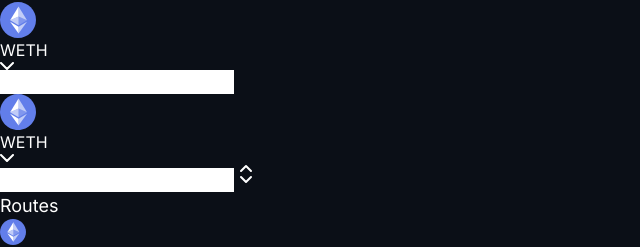
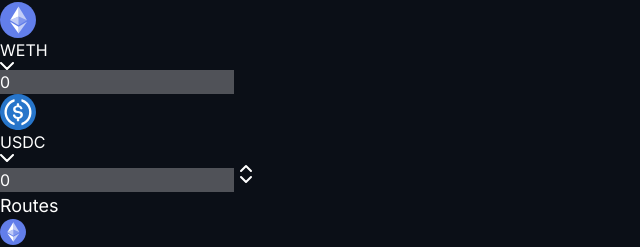
Before and after one commit to damnnou/algebra-swap, a React (Vite) app: page / in a window 1280 px wide. Shown: the part 384-631 px from the top of the page, without its empty margins (0-640 px from the left). Built offline with nearby package versions, Linux system fonts and the light colour scheme.

Commit message:
feat: add input / output states

```diff
--- a/src/components/common/Form/Form.tsx
+++ b/src/components/common/Form/Form.tsx
@@ -1,35 +1,55 @@
 import React, { useState } from 'react';
 import { InputField, OutputField } from '.';
 import { SwitchButton } from '../SwitchButton';
-import { tokens } from 'src/constants/tokens';
+import { Token, tokens } from 'src/constants/tokens';
 import { TokenSelectMenu } from '../TokenSelectMenu';
+import { MenuState } from 'src/types/token-menu';
 
 export const Form = () => {
-    const [activeToken, setActiveToken] = useState(tokens.WETH);
+    const [inputToken, setInputToken] = useState<Token>(tokens.WETH);
+    const [outputToken, setOutputToken] = useState<Token>(tokens.USDC);
 
-    const [isMenuOpen, setIsMenuOpen] = useState(false);
+    const [menuState, setMenuState] = useState<MenuState>(MenuState.CLOSED);
 
-    const handleOpenMenu = () => {
-        setIsMenuOpen(!isMenuOpen);
+    const handleChangeMenu = (state: MenuState) => {
+        setMenuState(state);
     };
 
-    // const handleChangeToken = ({ target }) => {
-    //     console.log('selected - ', target.value);
-    // };
+    const handleChangeToken = (token: string) => {
+        console.log('selected - ', token);
+        if (menuState === MenuState.OUTPUT) {
+            setOutputToken(tokens[token]);
+        }
+        if (menuState === MenuState.INPUT) {
+            setInputToken(tokens[token]);
+        }
+        setMenuState(MenuState.CLOSED);
+    };
 
     return (
         <form className="relative shadow-2xl shadow-[#db4bff85] flex flex-col w-full h-fit gap-3 border-2 border-[#34364C] p-4 rounded-[35px] bg-[#1A1D2B]">
-            {!isMenuOpen && (
+            {menuState === MenuState.CLOSED && (
                 <>
-                    <InputField onClick={handleOpenMenu} />
-                    <OutputField />
+                    <InputField
+                        onClick={() => handleChangeMenu(MenuState.INPUT)}
+                        inputToken={inputToken}
+                    />
+                    <OutputField
+                        onClick={() => handleChangeMenu(MenuState.OUTPUT)}
+                        outputToken={outputToken}
+                    />
                     <SwitchButton
                         onClick={() => {}}
                         className="absolute left-1/2 translate-x-[-50%] top-1/2 translate-y-[-50%]"
                     />
                 </>
             )}
-            {isMenuOpen && <TokenSelectMenu onClick={handleOpenMenu} />}
+            {menuState !== MenuState.CLOSED && (
+                <TokenSelectMenu
+                    onSelect={handleChangeToken}
+                    onClick={handleChangeMenu}
+                />
+            )}
         </form>
     );
 };
--- a/src/components/common/Form/InputField.tsx
+++ b/src/components/common/Form/InputField.tsx
@@ -1,10 +1,12 @@
 import React from 'react';
-import WETHLogo from 'src/assets/tokens/weth.svg';
 import ArrowBtn from 'src/assets/arrow.svg';
+import { Token, tokens } from 'src/constants/tokens';
 
 export const InputField: React.FC<InputFieldProps> = ({
     className,
     onClick,
+    inputToken,
+    disabled,
 }) => {
     return (
         <label className="flex w-full items-center h-fit border-2 border-[#34364C] p-6 rounded-3xl bg-[#101321]">
@@ -12,11 +14,16 @@ export const InputField: React.FC<InputFieldProps> = ({
                 onClick={onClick}
                 className="flex w-1/3 items-center gap-4 cursor-pointer"
             >
-                <img width={36} height={36} src={WETHLogo} />
-                <p className="font-semibold text-xl">WETH</p>
+                <img width={36} height={36} src={inputToken.logo} />
+                <p className="font-semibold text-xl">
+                    {Object.keys(tokens).find(
+                        (key) => tokens[key] === inputToken
+                    )}
+                </p>
                 <img src={ArrowBtn} />
             </div>
             <input
+                disabled
                 defaultValue={0}
                 type="number"
                 className="w-1/2 h-full ml-auto text-[24px] outline-none bg-transparent text-right"
@@ -28,4 +35,6 @@ export const InputField: React.FC<InputFieldProps> = ({
 interface InputFieldProps {
     className?: string;
     onClick: () => void;
+    inputToken: Token;
+    disabled?: boolean;
 }
--- a/src/components/common/Form/OutputField.tsx
+++ b/src/components/common/Form/OutputField.tsx
@@ -1,6 +1,24 @@
 import React from 'react';
 import { InputField } from '.';
+import { Token } from 'src/constants/tokens';
 
-export const OutputField = () => {
-    return <InputField />;
+export const OutputField: React.FC<OutputFieldProps> = ({
+    onClick,
+    outputToken,
+    className,
+}) => {
+    return (
+        <InputField
+            className={className}
+            disabled
+            onClick={onClick}
+            inputToken={outputToken}
+        />
+    );
 };
+
+interface OutputFieldProps {
+    className?: string;
+    outputToken: Token;
+    onClick: () => void;
+}
--- a/src/components/common/TokenSelectMenu.tsx
+++ b/src/components/common/TokenSelectMenu.tsx
@@ -1,15 +1,16 @@
 import React from 'react';
 import { tokens } from 'src/constants/tokens';
 import ArrowBtn from 'src/assets/arrow.svg';
-import WETHLogo from 'src/assets/tokens/weth.svg';
+import { MenuState } from 'src/types/token-menu';
 
 export const TokenSelectMenu: React.FC<TokenSelectMenuProps> = ({
     onClick,
+    onSelect,
 }) => {
     return (
         <fieldset className="p-2">
             <label
-                onClick={onClick}
+                onClick={() => onClick(MenuState.CLOSED)}
                 className="flex items-center gap-2 mb-2 cursor-pointer"
             >
                 <img
@@ -23,11 +24,17 @@ export const TokenSelectMenu: React.FC<TokenSelectMenuProps> = ({
             <ul className="w-full h-fit">
                 {Object.keys(tokens).map((token) => (
                     <li
+                        onClick={() => onSelect(token)}
                         className="flex items-center gap-4 w-full p-3 hover:bg-[#101321] cursor-pointer"
                         key={token}
                         value={token}
                     >
-                        <img width={24} height={24} src={WETHLogo} />
+                        <img
+                            alt={`${token} Logo`}
+                            width={24}
+                            height={24}
+                            src={tokens[token].logo}
+                        />
                         <span>{token}</span>
                     </li>
                 ))}
@@ -37,5 +44,6 @@ export const TokenSelectMenu: React.FC<TokenSelectMenuProps> = ({
 };
 
 interface TokenSelectMenuProps {
-    onClick: () => void;
+    onClick: (state: MenuState) => void;
+    onSelect: (token: string) => void;
 }
--- a/src/constants/tokens.ts
+++ b/src/constants/tokens.ts
@@ -1,22 +1,44 @@
-export const tokens = {
+import WETHLogo from 'src/assets/tokens/weth.svg';
+import USDCLogo from 'src/assets/tokens/usdc.svg';
+import ARBLogo from 'src/assets/tokens/arb.svg';
+import GMXLogo from 'src/assets/tokens/gmx.svg';
+import USDTLogo from 'src/assets/tokens/usdt.svg';
+
+export interface Token {
+    address: string;
+    decimals: number;
+    logo: string;
+}
+
+// Тип для объекта токенов
+export type Tokens = {
+    [key: string]: Token;
+};
+
+export const tokens: Tokens = {
     WETH: {
         address: '0x82af49447d8a07e3bd95bd0d56f35241523fbab1',
         decimals: 18,
+        logo: WETHLogo,
     },
     USDC: {
         address: '0xaf88d065e77c8cc2239327c5edb3a432268e5831',
         decimals: 6,
+        logo: USDCLogo,
     },
     ARB: {
         address: '0x912ce59144191c1204e64559fe8253a0e49e6548',
         decimals: 18,
+        logo: ARBLogo,
     },
     GMX: {
         address: '0xfc5a1a6eb076a2c7ad06ed22c90d7e710e35ad0a',
         decimals: 18,
+        logo: GMXLogo,
     },
     USDT: {
         address: '0xfd086bc7cd5c481dcc9c85ebe478a1c0b69fcbb9',
         decimals: 6,
+        logo: USDTLogo,
     },
 };
--- /dev/null
+++ b/src/types/token-menu.ts
@@ -0,0 +1,5 @@
+export enum MenuState {
+    INPUT,
+    OUTPUT,
+    CLOSED,
+}
```
